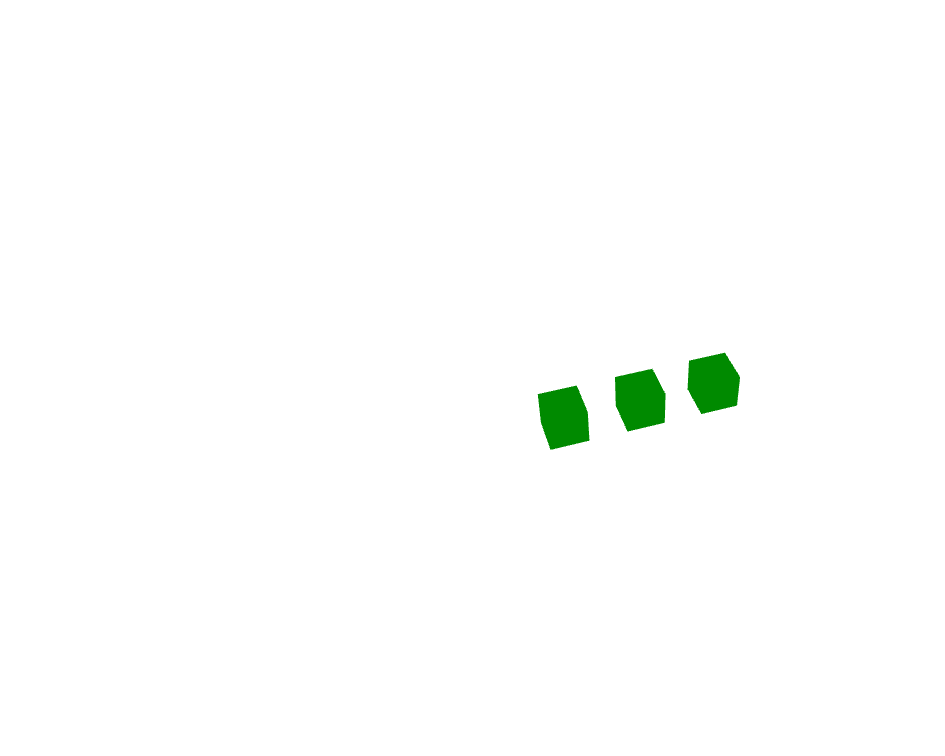
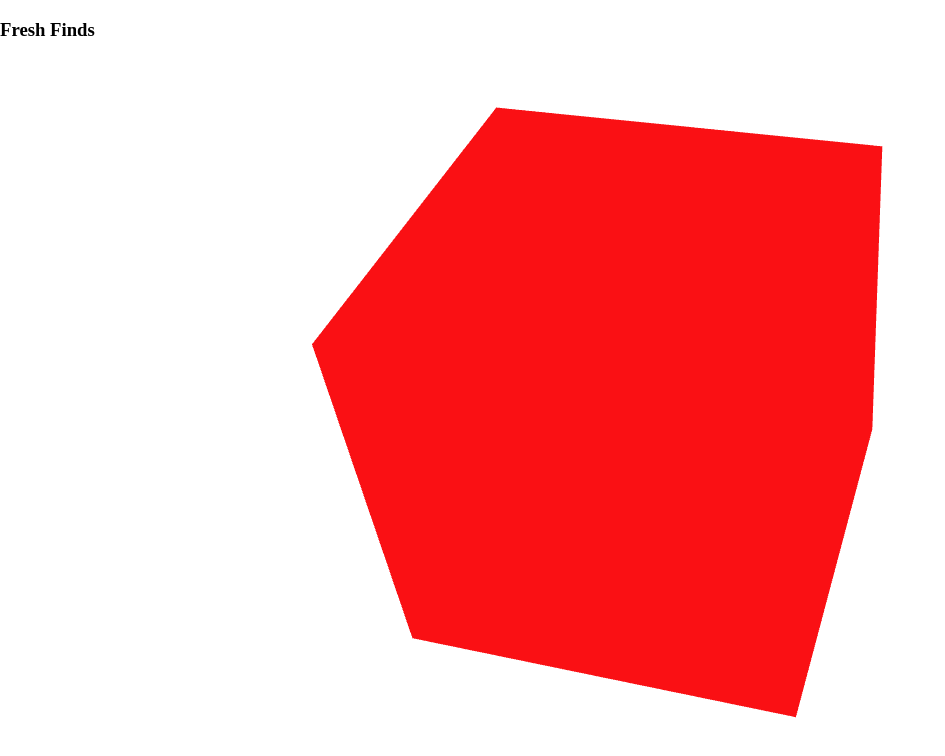
Before and after one commit to richczhou/spotipond, a React (Vite) app: page /login in a window 1280 px wide. Shown: the top 756 px of the page, without its empty margins (0-945 px from the left). Built offline with nearby package versions, Linux system fonts and the light colour scheme.

Commit message:
refactor for 2d + 3d workflow

```diff
--- a/src/App.css
+++ b/src/App.css
@@ -2,3 +2,7 @@
   width: 100%;
   height: 100%;
 }
+
+h1, h2, h3, p {
+  position: absolute;
+}
--- a/src/App.jsx
+++ b/src/App.jsx
@@ -5,22 +5,19 @@
 import { useLocation, Switch, Route } from "wouter"
 
 import './App.css'
-import PondLayout from './PondLayout'
-import LoginPage from './LoginPage'
-import GalleryLayout from './GalleryLayout'
+import LoginPage from './scenes/LoginPage';
+import MainPage from './scenes/MainPage';
 
 function App() {
   const [location] = useLocation()
 
   return (
     <div className="App">
-      <Canvas className="main-canvas" camera={{fov: 50, position:[-0.5, 1.5, 1.5]}} >
         <Switch location={location}>
-          <Route path="/" component={PondLayout} />
-          <Route path="/login" component={GalleryLayout} />
+          <Route path="/" component={LoginPage} />
+          <Route path="/login" component={MainPage} />
         </Switch>
         {/* <GalleryLayout /> */}
-      </Canvas>
     </div>
   )
 }
--- a/src/LoginPage.jsx
+++ /dev/null
@@ -1,11 +0,0 @@
-// import { useState } from "react"
-
-function LoginPage() {
-    return (
-        <div>
-            Login Page!
-        </div>
-    )
-}
-
-export default LoginPage;
--- a/src/PondLayout.jsx
+++ b/src/layouts/PondLayout.jsx
@@ -22,6 +22,7 @@
             <mesh
                 ref={cubeRef}
                 onClick={(e) => {
+                    console.log('clicked')
                     e.stopPropagation()
                     setLocation('/login')
                 }}
--- /dev/null
+++ b/src/scenes/LoginPage.jsx
@@ -0,0 +1,17 @@
+// import { useState } from "react"
+import { Canvas } from "@react-three/fiber";
+
+import PondLayout from "../layouts/PondLayout";
+import LoginOverlay from "../ui/LoginOverlay";
+
+function LoginPage() {
+    return <>
+        <LoginOverlay/>
+
+        <Canvas className="main-canvas" camera={{fov: 50, position:[-0.5, 1.5, 1.5]}} >
+            <PondLayout />
+        </Canvas>
+    </>
+}
+
+export default LoginPage;
--- /dev/null
+++ b/src/scenes/MainPage.jsx
@@ -0,0 +1,17 @@
+// import { useState } from "react"
+import { Canvas } from "@react-three/fiber";
+
+import PondLayout from "../layouts/PondLayout";
+import MainOverlay from "../ui/MainOverlay";
+
+function MainPage() {
+    return <>
+        <MainOverlay/>
+
+        <Canvas className="main-canvas" camera={{fov: 50, position:[-0.5, 1.5, 1.5]}} >
+            <PondLayout />
+        </Canvas>
+    </>
+}
+
+export default MainPage;
--- /dev/null
+++ b/src/ui/LoginOverlay.jsx
@@ -0,0 +1,9 @@
+function LoginOverlay() {
+    return <>
+        <h1>
+            spotipond
+        </h1>
+    </>
+}
+
+export default LoginOverlay;
--- /dev/null
+++ b/src/ui/MainOverlay.jsx
@@ -0,0 +1,9 @@
+function MainOverlay() {
+    return <>
+        <h3>
+            Fresh Finds
+        </h3>
+    </>
+}
+
+export default MainOverlay;
```
Also changed, not shown: src/layouts/GalleryLayout.jsx (renamed from src/GalleryLayout.jsx).
